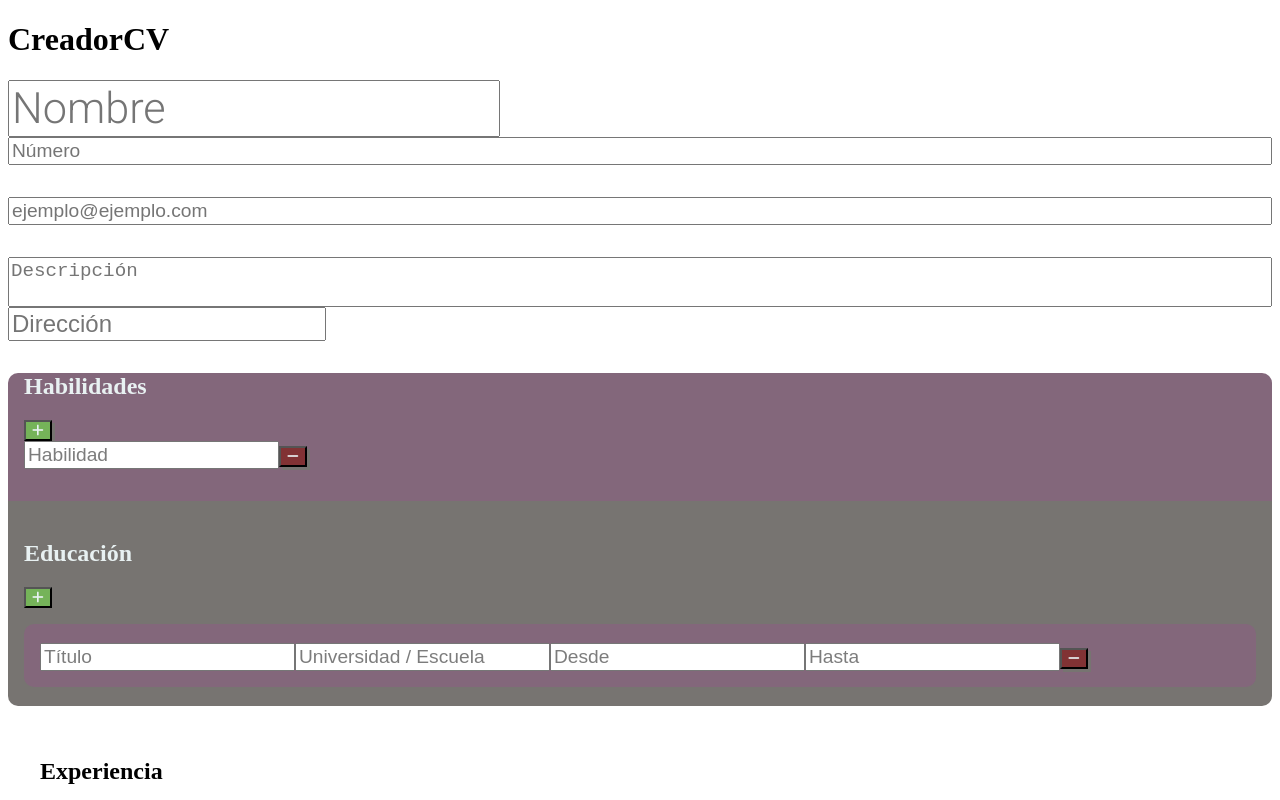
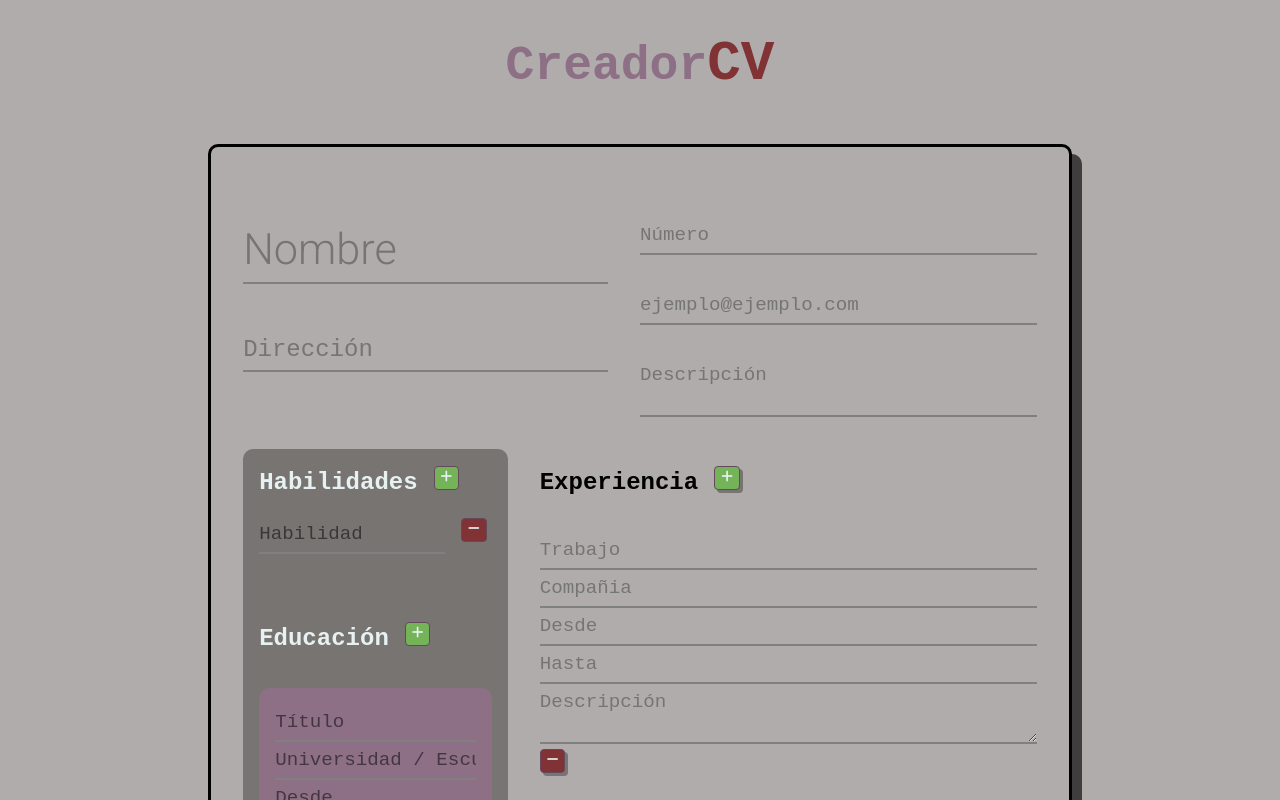
Before and after one commit to LaVieja1/cv-application, a React (Create React App) app: page / in a window 1280 px wide. Shown: the top 800 px of the page. Built offline with nearby package versions, Linux system fonts and the light colour scheme.

Commit message:
Añadido CSS principal para APP

```diff
--- a/src/App.css
+++ b/src/App.css
@@ -1,11 +1,157 @@
 :root {
+    --black: #000;
     --green: #75b359;
     --brown: #2E1114;
     --red: #813234;
     --purple: #64485C;
-    --lightPurple: #83677B;
+    --lightPurple: #8d7085;
     --blue: #3634cc;
     --grey: #777471;
     --light: #e8f1f2;
     --placeholder: #00000083;
 }
+
+body {
+    background-color: #b1acac;
+}
+
+.App {
+    text-align: center;
+    font-family: 'Roboto Mono', monospace;
+    color: var(--black);
+}
+
+.App h1 {
+    user-select: none;
+    color: var(--lightPurple);
+    font-family: 'Roboto Mono', monospace;
+    font-size: 3rem;
+}
+
+h1 span {
+    color: var(--red);
+    font-size: 3.5rem;
+}
+
+.formcv {
+    display: flex;
+    flex-direction: column;
+    justify-content: center;
+    align-items: center;
+    gap: 2rem;
+}
+
+.border {
+    margin: 1rem 10%;
+    border: 3px solid var(--black);
+    border-radius: 10px;
+    box-shadow: rgba(15, 15, 15, 0.7) 10px 10px;
+}
+
+.cv {
+    padding: 2rem;
+    display: grid;
+    max-width: 21cm;
+    margin: 10mm auto;
+    grid-template-columns: repeat(6, minmax(3rem, 1fr));
+}
+
+@media screen and (max-width: 700px) {
+    .cv {
+        display: flex;
+        flex-direction: column;
+    }
+
+    .information {
+        padding: 1rem 0;
+    }
+}
+
+.content-headers,
+.content-form {
+    display: flex;
+    align-items: center;
+    gap: 1rem;
+}
+
+input,
+textarea {
+    font-family: inherit;
+    width: 100%;
+    border: 0;
+    border-bottom: 2px solid grey;
+    outline: 0;
+    color: var(--black);
+    padding: 7px 0;
+    background: transparent;
+    transition: border-color 0.2s;
+}
+
+button {
+    appearance: button;
+    background-color: var(--purple);
+    background-image: none;
+    border: 1px solid var(--purple);
+    border-radius: 4px;
+    box-shadow: var(--light) 4px 4px 0 0, var(--purple) 4px 4px 0 1px;
+    box-sizing: border-box;
+    color: var(--red);
+    cursor: pointer;
+    display: inline-block;
+    font-family: 'Roboto Mono', monospace;
+    font-weight: 400;
+    line-height: 20px;
+    margin: 0 5px 10px 0;
+    overflow: visible;
+    text-align: center;
+    text-transform: none;
+    touch-action: manipulation;
+    user-select: none;
+    -webkit-user-select: none;
+    vertical-align: middle;
+    white-space: nowrap;
+}
+
+button:active {
+    box-shadow: rgba(0, 0, 0, .125) 0 3px 5px inset;
+    outline: 0;
+}
+
+button:not([disabled]):active {
+    box-shadow: var(--black) 2px 2px 0 0, var(--black) 2px 2px 0 1px;
+    transform: translate(2px, 2px);
+}
+
+.print {
+    font-size: 2rem;
+    padding: 0.5rem 1.5rem;
+}
+
+.attribution {
+    padding: 1rem 0;
+}
+
+.attribution a {
+    text-decoration: none;
+    color: var(--red);
+}
+
+body::-webkit-scrollbar-corner {
+    display: none;
+}
+
+body::-webkit-scrollbar {
+    width: 5px;
+    height: 5px;
+}
+
+body::-webkit-scrollbar-thumb {
+    border: 3px solid var(--purple);
+    background: var(--purple);
+    border-radius: 10px;
+}
+
+body::-webkit-scrollbar-track {
+    background: var(--black);
+    border-radius: 10px;
+}
--- a/src/components/Skills/skills.css
+++ b/src/components/Skills/skills.css
@@ -4,7 +4,7 @@
     text-align: left;
     grid-row: 3;
     grid-column: span 2;
-    background-color: var(--lightPurple);
+    background-color: var(--grey);
     border-radius: 10px 10px 0 0;
     color: var(--light);
 }
```
